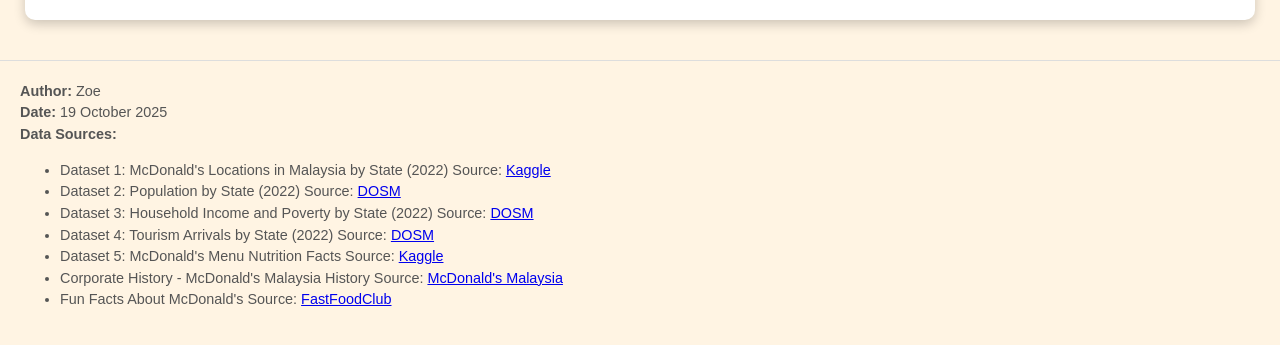
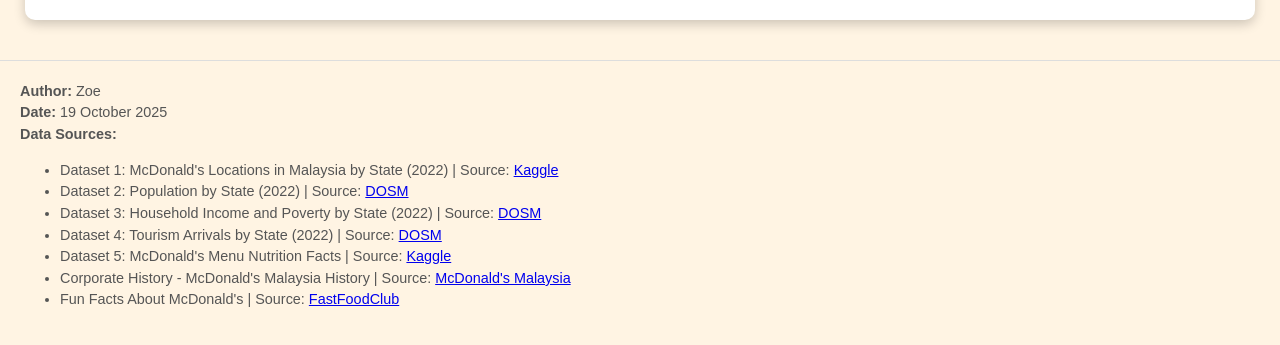
Before and after one commit to ZoeOungZiYing/FIT3179-A2, a plain HTML site: page index.html in a window 1280 px wide. Shown: the part 3013-3358 px from the top of the page. Drawn offline with nearby package versions, Linux system fonts and the light colour scheme; a script that the page names is missing.

Commit message:
Update index.html

```diff
--- a/index.html
+++ b/index.html
@@ -313,27 +313,27 @@
         <p><strong>Date:</strong> 19 October 2025</p>
         <p><strong>Data Sources:</strong></p>
         <ul>
-          <li>Dataset 1: McDonald's Locations in Malaysia by State (2022)
+          <li>Dataset 1: McDonald's Locations in Malaysia by State (2022) |
             Source: <a
               href="https://www.kaggle.com/datasets/christinechiong/mcdonalds-locations-in-malaysia-by-state-in-2022?select=mcd_locations_in_malaysia.csv"
               target="_blank">Kaggle</a>
           </li>
-          <li>Dataset 2: Population by State (2022)
+          <li>Dataset 2: Population by State (2022) |
             Source: <a href="https://open.dosm.gov.my/data-catalogue/population_state" target="_blank">DOSM</a>
           </li>
-          <li>Dataset 3: Household Income and Poverty by State (2022)
+          <li>Dataset 3: Household Income and Poverty by State (2022) |
             Source: <a href="https://open.dosm.gov.my/data-catalogue/hies_state" target="_blank">DOSM</a>
           </li>
-          <li>Dataset 4: Tourism Arrivals by State (2022)
+          <li>Dataset 4: Tourism Arrivals by State (2022) |
             Source: <a href="https://open.dosm.gov.my/publications/tourism_2022" target="_blank">DOSM</a>
           </li>
-          <li>Dataset 5: McDonald's Menu Nutrition Facts
+          <li>Dataset 5: McDonald's Menu Nutrition Facts |
             Source: <a href="https://www.kaggle.com/datasets/mcdonalds/nutrition-facts" target="_blank">Kaggle</a>
           </li>
-          <li>Corporate History - McDonald's Malaysia History
+          <li>Corporate History - McDonald's Malaysia History |
             Source: <a href="https://www.mcdonalds.com.my/company/history" target="_blank">McDonald's Malaysia</a>
           </li>
-          <li>Fun Facts About McDonald's
+          <li>Fun Facts About McDonald's |
             Source: <a
               href="https://www.fastfoodclub.com/p/12-unique-facts-about-mcdonalds-you-probably-dont-know/?srsltid=AfmBOoqEboHyOM38Keg9AKIYUW3nxHvjcU6zjq6mXBmVcgf0sNbuyktM"
               target="_blank">FastFoodClub</a>
@@ -493,4 +493,5 @@
 
 </body>
 
+
 </html>
```
